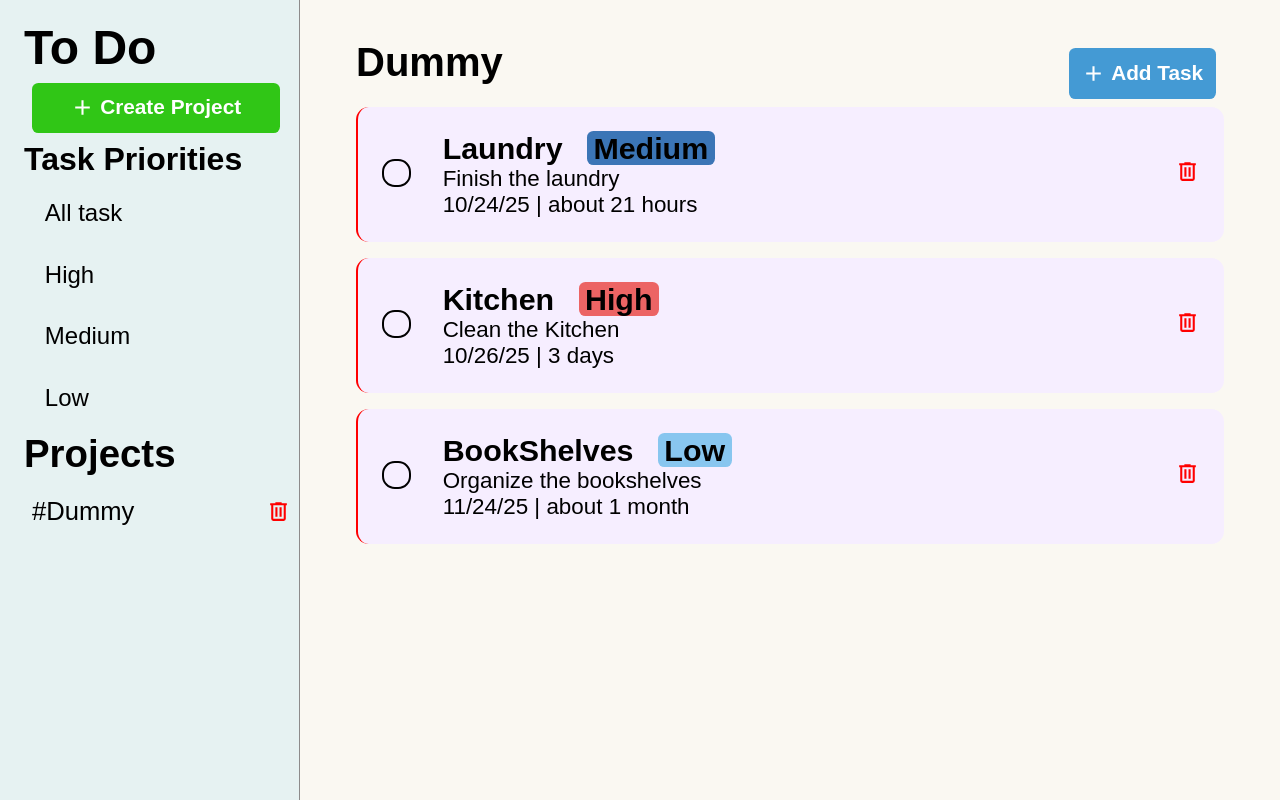
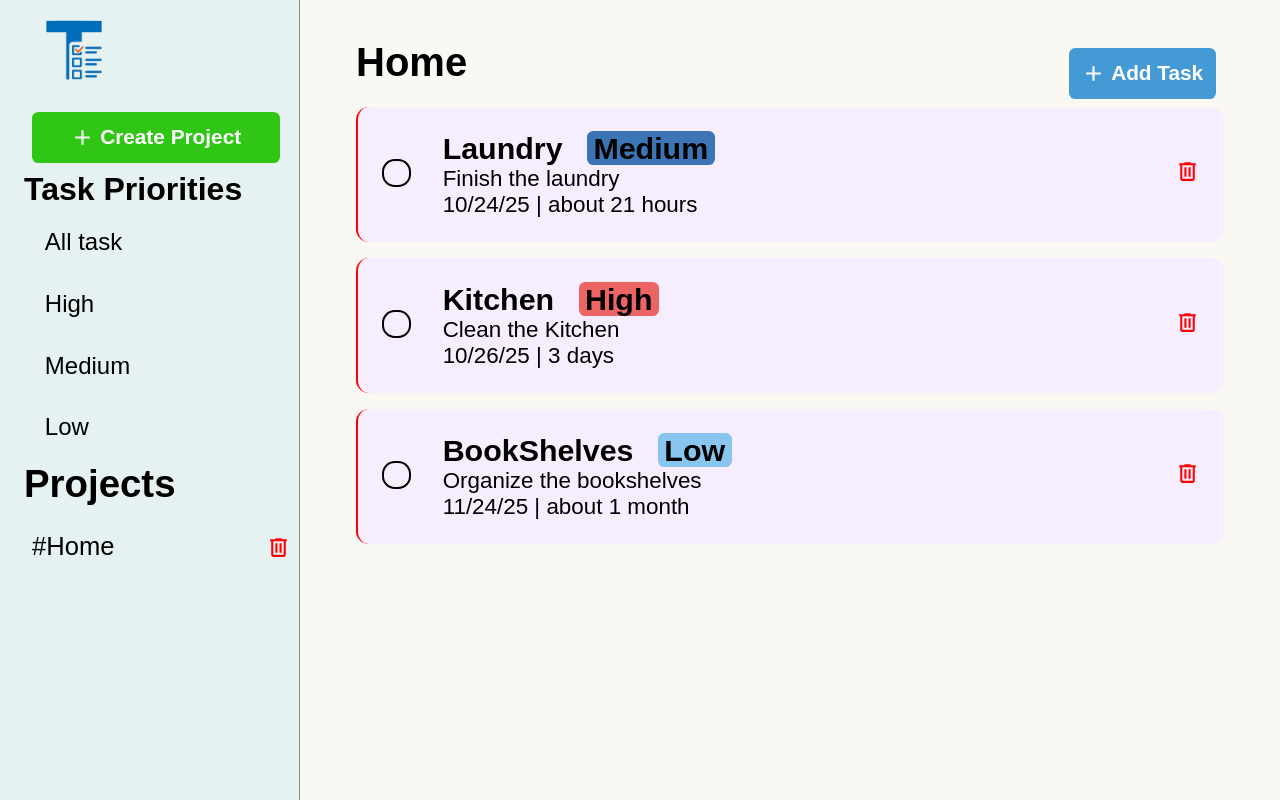
Before and after one commit to Nimesh04/ToDoList, a website built with webpack: page src/template.html in a window 1280 px wide. Built offline with nearby package versions, Linux system fonts and the light colour scheme; a web font is replaced by a local one.

Commit message:
Added Logo's to the website
Logo added to the website as well as fixed the
delete button for the projects

```diff
--- a/package.json
+++ b/package.json
@@ -22,6 +22,7 @@
   "description": "",
   "devDependencies": {
     "css-loader": "^7.1.2",
+    "html-loader": "^5.1.0",
     "html-webpack-plugin": "^5.6.4",
     "style-loader": "^4.0.0",
     "webpack": "^5.102.1",
--- a/src/defaultProjects.js
+++ b/src/defaultProjects.js
@@ -2,7 +2,7 @@ import { createProject } from "./createProjects";
 import { formatDistance } from "date-fns";
 
 
-const dummyProject = createProject("Dummy");
+const dummyProject = createProject("Home");
 
 dummyProject.addToDo("Laundry", "Finish the laundry", `10/24/25 | ${formatDistance(new Date(), new Date(2025, 9,24))}`, "Medium");
 dummyProject.addToDo("Kitchen", "Clean the Kitchen", `10/26/25 | ${formatDistance(new Date(), new Date(2025, 9,26))}`, "High");
--- a/src/index.js
+++ b/src/index.js
@@ -54,7 +54,11 @@ function addProjects(name){
     const projects = document.createElement("div");
     projects.classList.add("projects");
     projects.dataset.id = `${name.uuid}`;
-    projects.innerHTML = `<p>#${name.projectName}</p> <svg xmlns="http://www.w3.org/2000/svg" viewBox="0 0 24 24"><title>trash-can-outline</title><path d="M9,3V4H4V6H5V19A2,2 0 0,0 7,21H17A2,2 0 0,0 19,19V6H20V4H15V3H9M7,6H17V19H7V6M9,8V17H11V8H9M13,8V17H15V8H13Z" /></svg>`;
+    projects.innerHTML = `
+    <p>#${name.projectName}</p>
+    <div>
+        <svg xmlns="http://www.w3.org/2000/svg" viewBox="0 0 24 24"><title>trash-can-outline</title><path d="M9,3V4H4V6H5V19A2,2 0 0,0 7,21H17A2,2 0 0,0 19,19V6H20V4H15V3H9M7,6H17V19H7V6M9,8V17H11V8H9M13,8V17H15V8H13Z" /></svg>
+    </div>`;
     projectsTabDiv.appendChild(projects);
 }
 
@@ -106,7 +110,8 @@ taskCloseBtn.addEventListener("click", ()=>{
 projectsTabDiv.addEventListener("click", (event) =>{
     // console.log(event.target);
 
-    if(event.target.matches(".projects > svg")){
+    if(event.target.matches(".projects > div svg")){
+        console.log("WE hit the svg div");
         const elm = event.target.closest(".projectsTab > div");
         const carry = projectsArr.filter(project => project.uuid == event.target.closest(".projectsTab > div").dataset.id);
         const index = projectsArr.indexOf(carry[0]);
--- a/src/styles.css
+++ b/src/styles.css
@@ -31,6 +31,11 @@ h1{
     font-size: 3rem;
     font-family: "Funnel Display", sans-serif;
     font-weight: 600;
+}
+
+img{
+    width: 100px;
+    height: 100px;
 }
 
 button{
@@ -261,8 +266,13 @@ form select, form select > option{
     justify-content: space-between;
 }
 
-.projectsTab > div > svg{
+.projectsTab > div svg{
+    align-items: center;
     fill: red;
+    padding-top: 0.5rem;
+}
+.projectsTab > div svg:hover{
+    fill: White;
 }
 /* active project tab show with this: */
 .active{
--- a/src/template.html
+++ b/src/template.html
@@ -4,11 +4,14 @@
     <meta charset="UTF-8">
     <meta name="viewport" content="width=device-width, initial-scale=1.0">
     <title>To Do</title>
+    <link rel="icon" type="image/x-icon" href="./asset/Todolist.ico">
 </head>
 <body>
     <header>
         <nav>
-            <h1 class="heading">To Do</h1>
+            <div>
+                <img src="asset/Todolist.png" alt="todo-logo">
+            </div>
             <button id="createProj"><svg xmlns="http://www.w3.org/2000/svg" viewBox="0 0 24 24"><title>plus</title><path d="M19,13H13V19H11V13H5V11H11V5H13V11H19V13Z" /></svg> Create Project</button>
             <div class="nav-list">
                 <p>Task Priorities</p>
--- a/webpack.config.js
+++ b/webpack.config.js
@@ -18,9 +18,18 @@ module.exports = {
   module: {
     rules: [
       {
+        test: /\.(png|svg|jpg|jpeg|gif|ico)$/i,
+        type: "asset/resource",
+      },
+      {
         test: /\.css$/i,
         use: ["style-loader", "css-loader"],
       },
+      {
+        test: /\.html$/i,
+        loader: "html-loader",
+      },
+
     ],
   },
 };
```
Also changed, not shown: src/asset/Todolist.ico (added), src/asset/Todolist.png (added), 1 other file.
